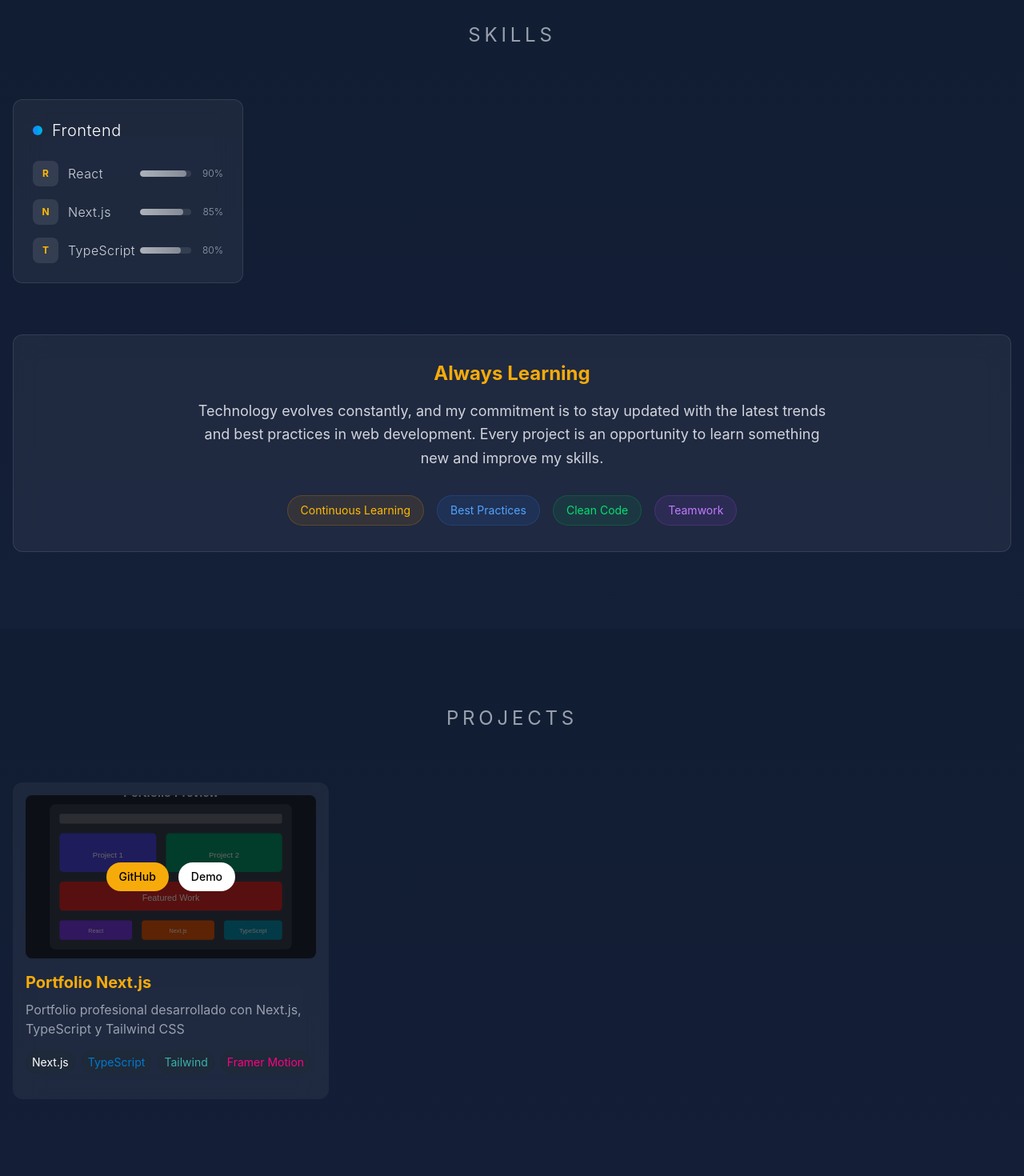
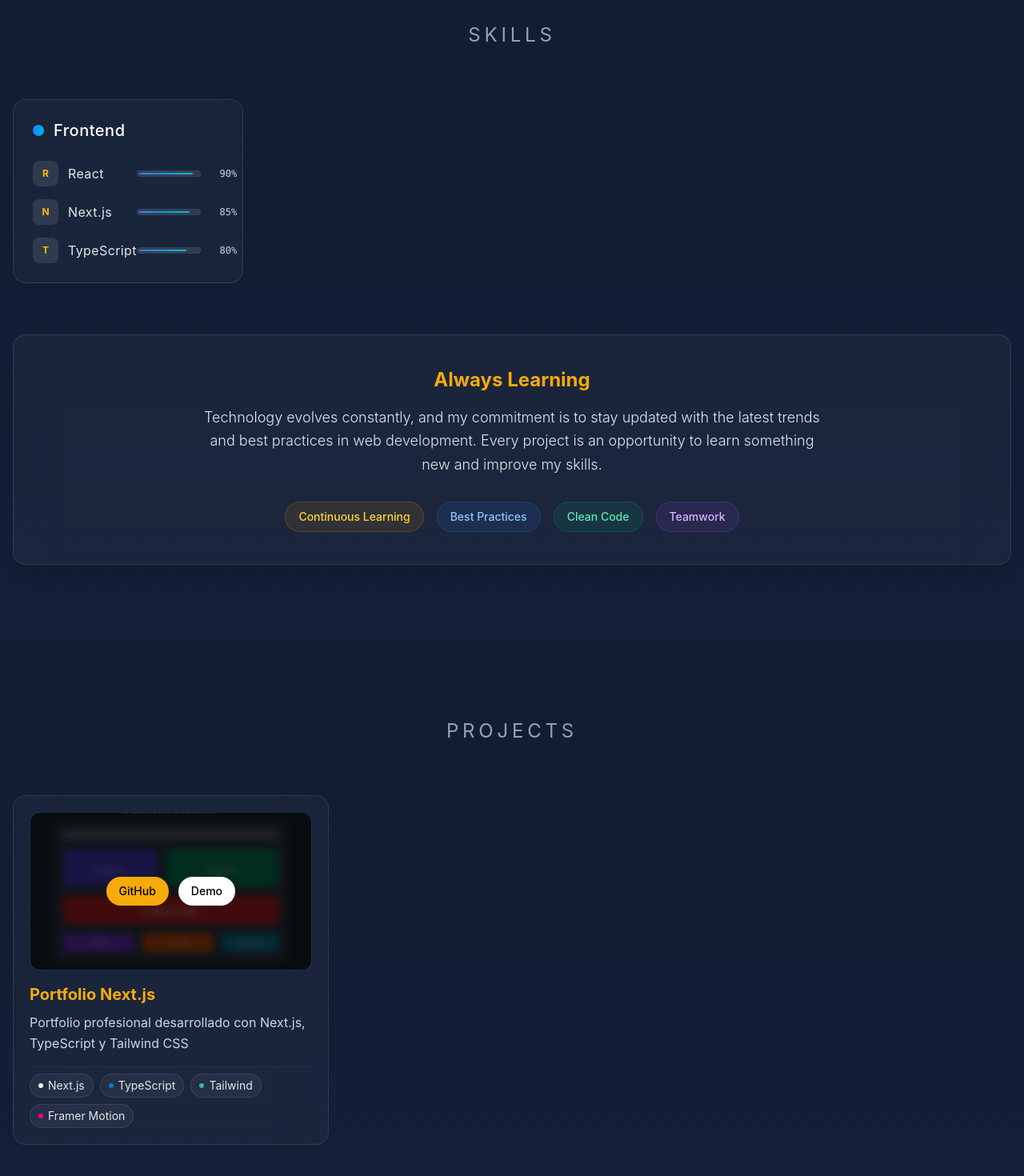
Before and after one commit to TuMyXx93/portfolio, a Next.js app: page / in a window 1280 px wide. Shown: the part 2660-4130 px from the top of the page at 80% size. Built offline with nearby package versions, Linux system fonts and the light colour scheme.

Commit message:
feat(ui): enhance visual design with high-depth glassmorphism and animated progress bars (v1.1.0 Phase 3)

```diff
--- a/src/components/sections/Projects.tsx
+++ b/src/components/sections/Projects.tsx
@@ -17,26 +17,27 @@ interface ProjectCardProps {
 const ProjectCard = ({ project, index }: ProjectCardProps) => {
   return (
     <motion.div
-      initial={{ opacity: 0, y: 15 }}
+      initial={{ opacity: 0, y: 20 }}
       whileInView={{ opacity: 1, y: 0 }}
-      transition={{ duration: 0.3, delay: index * 0.05 }}
-      viewport={{ once: false }}
-      className="group relative w-full mx-auto glass-effect rounded-xl p-4 hover:scale-105 transition-transform duration-200"
+      transition={{ duration: 0.4, delay: index * 0.08 }}
+      viewport={{ once: true, amount: 0.2 }}
+      className="group relative w-full mx-auto bg-white/[0.03] backdrop-blur-xl border border-white/10 hover:border-amber-400/40 rounded-2xl p-5 hover:-translate-y-1.5 transition-all duration-300 hover:shadow-[0_12px_40px_rgba(247,171,10,0.12)] flex flex-col justify-between"
     >
+      <div>
         <motion.div
-        className="relative w-full aspect-video rounded-lg overflow-hidden mb-4"
-        whileHover={{ scale: 1.02 }}
+          className="relative w-full aspect-video rounded-xl overflow-hidden mb-4 border border-white/5"
+          whileHover={{ scale: 1.01 }}
           transition={{ duration: 0.2 }}
         >
           <Image
             src={project.image}
             alt={project.title}
             fill
-          className="object-cover transition-transform duration-300 group-hover:scale-110"
+            className="object-cover transition-transform duration-500 group-hover:scale-105"
             sizes="(max-width: 768px) 100vw, (max-width: 1024px) 50vw, 33vw"
           />
           {/* Overlay - visible en hover (pointer) o siempre en touch */}
-        <div className="absolute inset-0 bg-black/60 opacity-0 group-hover:opacity-100 [@media(hover:none)]:opacity-100 transition-opacity duration-300 flex items-center justify-center">
+          <div className="absolute inset-0 bg-black/70 opacity-0 group-hover:opacity-100 [@media(hover:none)]:opacity-100 transition-opacity duration-300 flex items-center justify-center backdrop-blur-xs">
             <div className="flex flex-wrap items-center justify-center gap-3 p-2">
               {project.github && (
                 <Button
@@ -66,21 +67,25 @@ const ProjectCard = ({ project, index }: ProjectCardProps) => {
           </div>
         </motion.div>
         <motion.h3
-        className="text-lg md:text-xl font-bold mb-2 text-[#F7AB0A]"
-        whileHover={{ scale: 1.02 }}
+          className="text-lg md:text-xl font-bold mb-2 text-[#F7AB0A] group-hover:text-amber-300 transition-colors"
+          whileHover={{ scale: 1.01 }}
         >
           {project.title}
         </motion.h3>
-      <p className="text-gray-400 mb-4 line-clamp-3 text-sm md:text-base">
+        <p className="text-gray-300 mb-4 line-clamp-3 text-sm md:text-base leading-relaxed">
           {project.description}
         </p>
-      <div className="flex flex-wrap gap-2 mb-4">
+      </div>
+      <div className="flex flex-wrap gap-2 pt-2 border-t border-white/5">
         {project.technologies.map(tech => (
           <span
             key={tech.name}
-            className="px-2 py-1 text-xs md:text-sm rounded-full bg-gray-800 transition-transform duration-200 hover:scale-110 cursor-default"
-            style={{ color: tech.color }}
+            className="px-2.5 py-1 text-xs md:text-sm rounded-full bg-white/5 border border-white/10 text-gray-200 transition-all duration-200 hover:scale-105 hover:bg-white/10 hover:border-amber-400/30 cursor-default flex items-center gap-1.5"
           >
+            <span
+              className="w-1.5 h-1.5 rounded-full"
+              style={{ backgroundColor: tech.color || '#F7AB0A' }}
+            />
             {tech.name}
           </span>
         ))}
--- a/src/components/sections/Skills.tsx
+++ b/src/components/sections/Skills.tsx
@@ -92,13 +92,13 @@ export const Skills = () => {
             <motion.div
               key={category}
               variants={itemVariants}
-              className="bg-white/5 backdrop-blur-lg rounded-xl p-4 md:p-6 border border-white/10 hover:border-white/20 transition-colors"
+              className="bg-white/[0.03] backdrop-blur-xl rounded-2xl p-5 md:p-6 border border-white/10 hover:border-amber-400/30 transition-all duration-300 hover:shadow-[0_8px_30px_rgba(247,171,10,0.08)] hover:-translate-y-1"
             >
               <div className="flex items-center gap-3 mb-4 md:mb-6">
                 <div
-                  className={`w-3 h-3 rounded-full bg-gradient-to-r ${getCategoryColor(category)}`}
+                  className={`w-3.5 h-3.5 rounded-full bg-gradient-to-r ${getCategoryColor(category)} shadow-sm`}
                 ></div>
-                <h3 className="text-lg md:text-xl font-light text-white tracking-wide">
+                <h3 className="text-lg md:text-xl font-medium text-white tracking-wide">
                   {getCategoryTitle(category)}
                 </h3>
               </div>
@@ -110,31 +110,31 @@ export const Skills = () => {
                     className="flex items-center justify-between group [@media(hover:hover)]:hover:translate-x-1 transition-transform duration-200"
                   >
                     <div className="flex items-center gap-3">
-                      <div className="w-8 h-8 flex items-center justify-center bg-white/10 rounded-lg group-hover:bg-amber-500/20 transition-colors">
+                      <div className="w-8 h-8 flex items-center justify-center bg-white/10 rounded-lg group-hover:bg-amber-500/20 group-hover:border-amber-400/40 border border-transparent transition-all duration-200">
                         <span className="text-xs font-bold text-amber-400">
                           {skill.name.charAt(0)}
                         </span>
                       </div>
-                      <span className="text-gray-300 group-hover:text-white transition-colors font-light tracking-wide text-sm md:text-base">
+                      <span className="text-gray-200 group-hover:text-white transition-colors font-normal tracking-wide text-sm md:text-base">
                         {skill.name}
                       </span>
                     </div>
 
                     {/* Barra de progreso */}
-                    <div className="flex items-center gap-2">
-                      <div className="w-12 md:w-16 h-2 bg-white/10 rounded-full overflow-hidden">
+                    <div className="flex items-center gap-2.5">
+                      <div className="w-14 md:w-20 h-2 bg-white/10 rounded-full overflow-hidden p-0.5 border border-white/5">
                         <motion.div
-                          className="h-full bg-gradient-to-r from-white/60 to-white/40 rounded-full"
+                          className={`h-full bg-gradient-to-r ${getCategoryColor(category)} rounded-full shadow-[0_0_8px_rgba(247,171,10,0.3)]`}
                           initial={{ width: 0 }}
                           animate={
                             isInView
                               ? { width: `${skill.level}%` }
                               : { width: 0 }
                           }
-                          transition={{ duration: 1, delay: 0.5 }}
+                          transition={{ duration: 1, delay: 0.3 }}
                         />
                       </div>
-                      <span className="text-xs text-gray-400 min-w-[2rem] text-right font-light">
+                      <span className="text-xs text-gray-300 font-mono min-w-[2.2rem] text-right font-medium">
                         {skill.level}%
                       </span>
                     </div>
@@ -150,25 +150,25 @@ export const Skills = () => {
           variants={itemVariants}
           className="mt-12 md:mt-16 text-center"
         >
-          <div className="glass-effect rounded-xl p-6 md:p-8 border border-white/10">
+          <div className="bg-white/[0.03] backdrop-blur-xl rounded-2xl p-6 md:p-10 border border-white/10 hover:border-amber-400/30 transition-all duration-300 shadow-xl">
             <h4 className="text-xl md:text-2xl font-bold text-[#F7AB0A] mb-4">
               {t('skills.alwaysLearning')}
             </h4>
-            <p className="text-gray-300 text-base md:text-lg leading-relaxed max-w-3xl mx-auto max-ch-70">
+            <p className="text-gray-200 text-base md:text-lg leading-relaxed max-w-3xl mx-auto max-ch-70 font-light">
               {t('skills.learningText')}
             </p>
 
             <div className="flex flex-wrap justify-center gap-3 md:gap-4 mt-6 md:mt-8">
-              <span className="px-3 py-1.5 md:px-4 md:py-2 bg-amber-500/10 text-amber-400 rounded-full text-sm border border-amber-500/20">
+              <span className="px-3.5 py-1.5 md:px-4 md:py-2 bg-amber-500/10 text-amber-300 rounded-full text-sm font-medium border border-amber-500/20 hover:border-amber-400/40 transition-colors">
                 {t('skills.tag.continuousLearning')}
               </span>
-              <span className="px-3 py-1.5 md:px-4 md:py-2 bg-blue-500/10 text-blue-400 rounded-full text-sm border border-blue-500/20">
+              <span className="px-3.5 py-1.5 md:px-4 md:py-2 bg-blue-500/10 text-blue-300 rounded-full text-sm font-medium border border-blue-500/20 hover:border-blue-400/40 transition-colors">
                 {t('skills.tag.bestPractices')}
               </span>
-              <span className="px-3 py-1.5 md:px-4 md:py-2 bg-green-500/10 text-green-400 rounded-full text-sm border border-green-500/20">
+              <span className="px-3.5 py-1.5 md:px-4 md:py-2 bg-emerald-500/10 text-emerald-300 rounded-full text-sm font-medium border border-emerald-500/20 hover:border-emerald-400/40 transition-colors">
                 {t('skills.tag.cleanCode')}
               </span>
-              <span className="px-3 py-1.5 md:px-4 md:py-2 bg-purple-500/10 text-purple-400 rounded-full text-sm border border-purple-500/20">
+              <span className="px-3.5 py-1.5 md:px-4 md:py-2 bg-purple-500/10 text-purple-300 rounded-full text-sm font-medium border border-purple-500/20 hover:border-purple-400/40 transition-colors">
                 {t('skills.tag.teamwork')}
               </span>
             </div>
```
Lines whose indentation alone changed are shown as unchanged.
